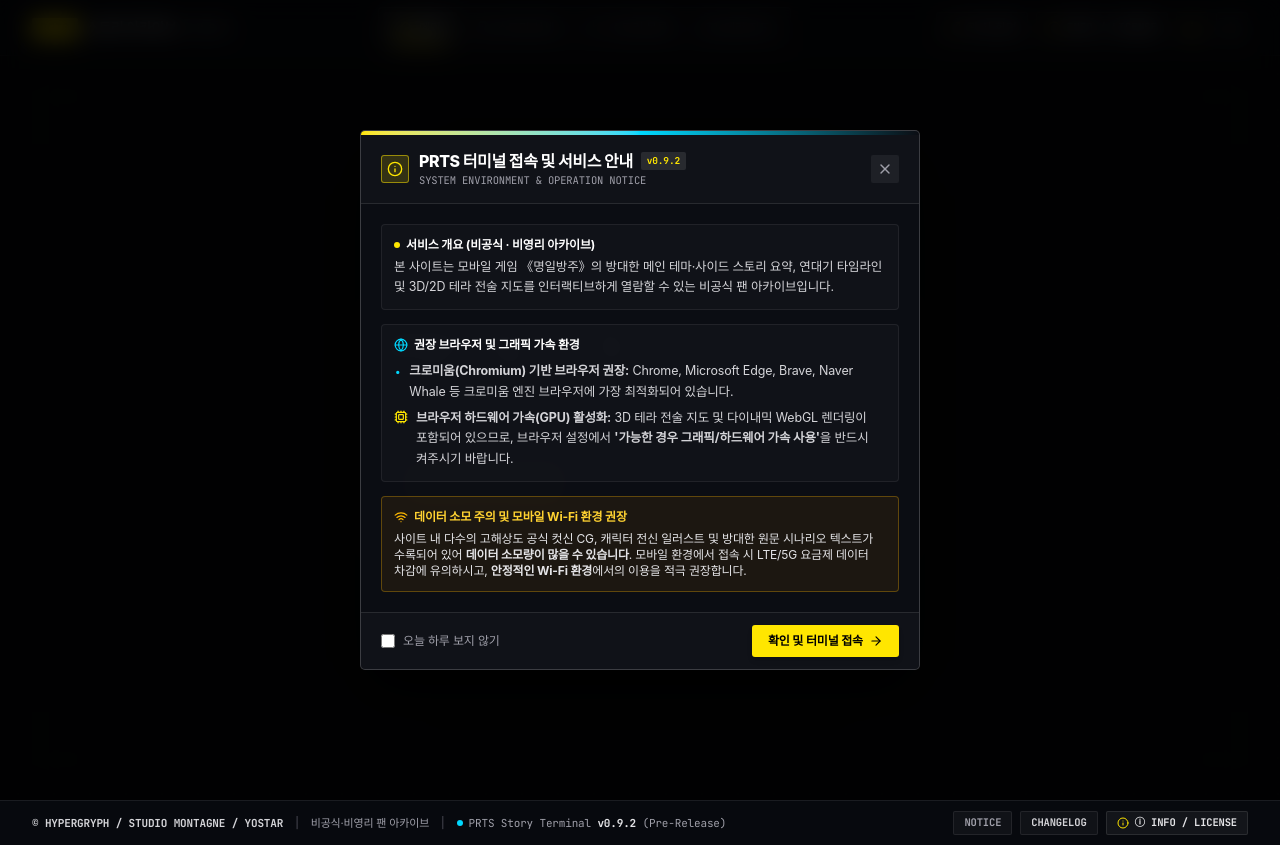
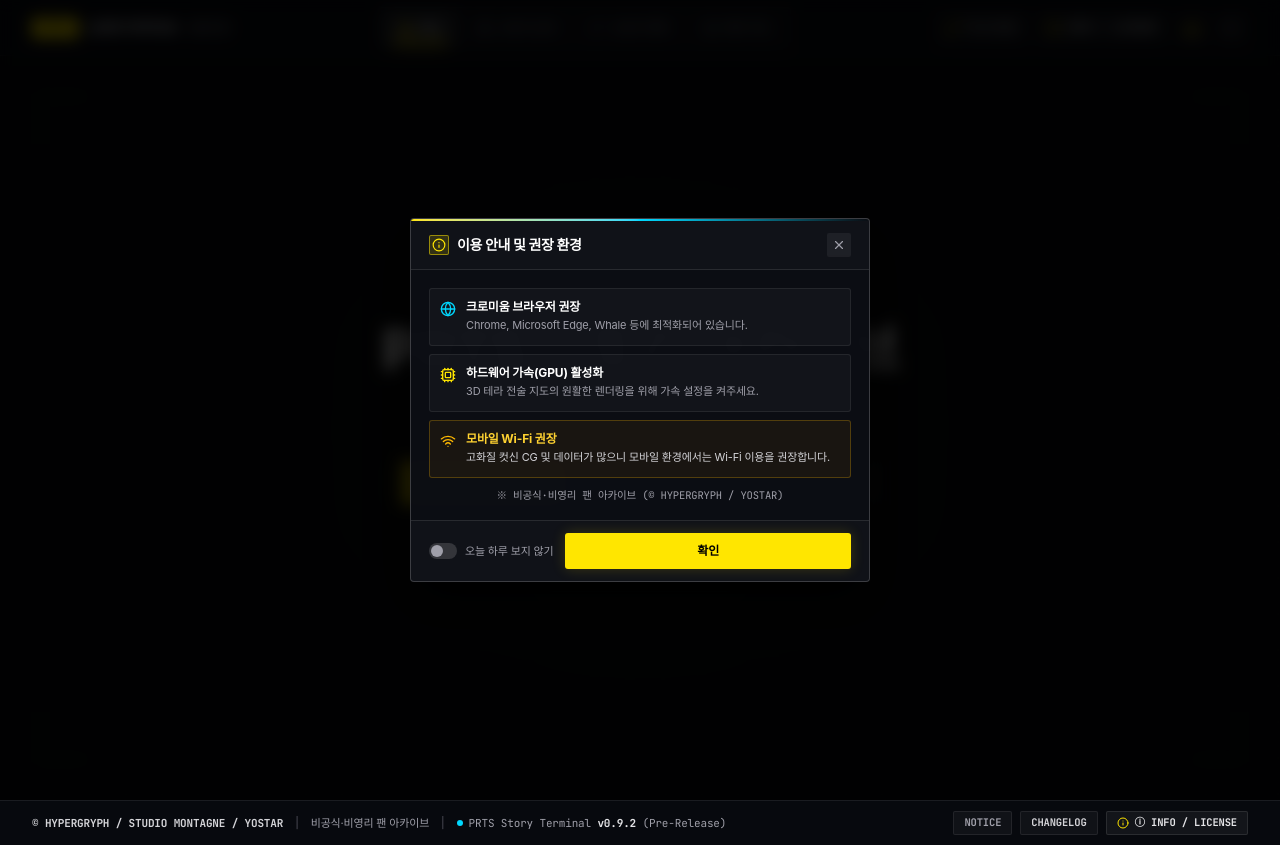
Before and after one commit to ER3246/PRTS-Story-Terminal, a React (Vite) app: page / in a window 1280 px wide. Built offline with nearby package versions, Linux system fonts and the light colour scheme; a web font is replaced by a local one.

Commit message:
refactor(notice): streamline modal text into concise bullets and redesign footer with wide confirm button and left toggle

```diff
--- a/src/components/ServiceNoticeModal.tsx
+++ b/src/components/ServiceNoticeModal.tsx
@@ -4,11 +4,9 @@ import {
   Globe,
   Cpu,
   Wifi,
-  X,
-  ArrowRight
+  X
 } from 'lucide-react';
 import { playClickSound, playCloseSound } from '../utils/soundEffects';
-import { APP_VERSION_CODE } from '../version';
 
 interface ServiceNoticeModalProps {
   isOpen: boolean;
@@ -63,112 +61,104 @@ export const ServiceNoticeModal: React.FC<ServiceNoticeModalProps> = ({
       onPointerDown={(e) => e.stopPropagation()}
       onPointerUp={(e) => e.stopPropagation()}
       onClick={handleClose}
-      className="fixed inset-0 z-50 flex items-center justify-center p-3.5 sm:p-5 bg-black/80 backdrop-blur-md animate-fadeIn select-none"
+      className="fixed inset-0 z-50 flex items-center justify-center p-4 bg-black/80 backdrop-blur-sm animate-fadeIn select-none"
     >
       <div
         onPointerDown={(e) => e.stopPropagation()}
         onPointerUp={(e) => e.stopPropagation()}
         onClick={(e) => e.stopPropagation()}
-        className="relative w-full max-w-[560px] bg-[#0c0e14]/98 border border-white/20 rounded-[5px] shadow-[0_24px_64px_rgba(0,0,0,0.92)] flex flex-col overflow-hidden text-zinc-100 animate-scaleUp font-sans"
+        className="relative w-full max-w-[460px] bg-[#0c0e14]/98 border border-white/20 rounded-[4px] shadow-[0_20px_50px_rgba(0,0,0,0.9)] flex flex-col overflow-hidden text-zinc-100 animate-scaleUp font-sans"
       >
         {/* Top High-Tech Accent Bar */}
-        <div className="h-1 w-full bg-gradient-to-r from-[#ffe600] via-[#00d8ff] to-transparent" />
+        <div className="h-0.5 w-full bg-gradient-to-r from-[#ffe600] via-[#00d8ff] to-transparent" />
 
         {/* Modal Header */}
-        <div className="px-5 py-3.5 border-b border-white/10 flex items-center justify-between bg-white/[0.02]">
-          <div className="flex items-center gap-2.5">
-            <div className="w-7 h-7 rounded-[3px] bg-[#ffe600]/15 border border-[#ffe600]/50 flex items-center justify-center text-[#ffe600]">
-              <Info className="w-4 h-4" />
+        <div className="px-4.5 py-3 border-b border-white/10 flex items-center justify-between bg-white/[0.02]">
+          <div className="flex items-center gap-2">
+            <div className="w-5 h-5 rounded-[2px] bg-[#ffe600]/15 border border-[#ffe600]/50 flex items-center justify-center text-[#ffe600]">
+              <Info className="w-3.5 h-3.5" />
             </div>
-            <div>
-              <div className="flex items-center gap-2">
-                <h2 className="text-sm sm:text-base font-extrabold text-white tracking-tight">
-                  PRTS 터미널 접속 및 서비스 안내
-                </h2>
-                <span className="px-1.5 py-0.5 rounded-[2px] bg-white/10 text-[#ffe600] font-mono text-[9.5px] font-bold">
-                  {APP_VERSION_CODE}
-                </span>
-              </div>
-              <p className="text-[10.5px] font-mono text-zinc-400">
-                SYSTEM ENVIRONMENT & OPERATION NOTICE
-              </p>
-            </div>
+            <h2 className="text-sm font-bold text-white tracking-tight">
+              이용 안내 및 권장 환경
+            </h2>
           </div>
 
           <button
             onClick={handleClose}
             title="닫기 (ESC)"
-            className="w-7 h-7 rounded-[2px] bg-white/[0.06] hover:bg-white/[0.15] text-zinc-400 hover:text-white flex items-center justify-center transition-colors cursor-pointer"
+            className="w-6 h-6 rounded-[2px] bg-white/[0.06] hover:bg-white/[0.15] text-zinc-400 hover:text-white flex items-center justify-center transition-colors cursor-pointer"
           >
-            <X className="w-4 h-4" />
+            <X className="w-3.5 h-3.5" />
           </button>
         </div>
 
-        {/* Modal Body */}
-        <div className="p-5 space-y-3.5 text-xs sm:text-[12.5px] leading-relaxed">
-          {/* Section 1: 서비스 안내 */}
-          <div className="p-3 rounded-[4px] bg-white/[0.025] border border-white/[0.07] space-y-1">
-            <div className="flex items-center gap-1.5 font-bold text-white text-xs">
-              <span className="w-1.5 h-1.5 rounded-full bg-[#ffe600]" />
-              <span>서비스 개요 (비공식 · 비영리 아카이브)</span>
+        {/* Modal Body: 핵심만 직관적으로 안내 */}
+        <div className="p-4 sm:p-4.5 space-y-2 text-xs">
+          {/* 1. 크로미움 브라우저 */}
+          <div className="flex items-start gap-2.5 p-2.5 rounded-[3px] bg-white/[0.03] border border-white/[0.08]">
+            <Globe className="w-4 h-4 text-[#00d8ff] shrink-0 mt-0.5" />
+            <div className="space-y-0.5 min-w-0">
+              <div className="font-bold text-white text-[12px]">크로미움 브라우저 권장</div>
+              <div className="text-zinc-400 text-[11px] leading-relaxed">
+                Chrome, Microsoft Edge, Whale 등에 최적화되어 있습니다.
+              </div>
             </div>
-            <p className="text-zinc-300 [word-break:keep-all]">
-              본 사이트는 모바일 게임 《명일방주》의 방대한 메인 테마·사이드 스토리 요약, 연대기 타임라인 및 3D/2D 테라 전술 지도를 인터랙티브하게 열람할 수 있는 비공식 팬 아카이브입니다.
-            </p>
           </div>
 
-          {/* Section 2: 브라우저 및 하드웨어 가속 권장 */}
-          <div className="p-3 rounded-[4px] bg-white/[0.025] border border-white/[0.07] space-y-2">
-            <div className="flex items-center gap-1.5 font-bold text-white text-xs">
-              <Globe className="w-3.5 h-3.5 text-[#00d8ff]" />
-              <span>권장 브라우저 및 그래픽 가속 환경</span>
+          {/* 2. 하드웨어 가속 */}
+          <div className="flex items-start gap-2.5 p-2.5 rounded-[3px] bg-white/[0.03] border border-white/[0.08]">
+            <Cpu className="w-4 h-4 text-[#ffe600] shrink-0 mt-0.5" />
+            <div className="space-y-0.5 min-w-0">
+              <div className="font-bold text-white text-[12px]">하드웨어 가속(GPU) 활성화</div>
+              <div className="text-zinc-400 text-[11px] leading-relaxed">
+                3D 테라 전술 지도의 원활한 렌더링을 위해 가속 설정을 켜주세요.
+              </div>
             </div>
-            <ul className="space-y-1.5 text-zinc-300 [word-break:keep-all]">
-              <li className="flex items-start gap-2">
-                <span className="text-[#00d8ff] font-mono font-bold mt-0.5">•</span>
-                <span>
-                  <strong>크로미움(Chromium) 기반 브라우저 권장:</strong> Chrome, Microsoft Edge, Brave, Naver Whale 등 크로미움 엔진 브라우저에 가장 최적화되어 있습니다.
-                </span>
-              </li>
-              <li className="flex items-start gap-2">
-                <Cpu className="w-3.5 h-3.5 text-[#ffe600] flex-shrink-0 mt-0.5" />
-                <span>
-                  <strong>브라우저 하드웨어 가속(GPU) 활성화:</strong> 3D 테라 전술 지도 및 다이내믹 WebGL 렌더링이 포함되어 있으므로, 브라우저 설정에서 <strong>'가능한 경우 그래픽/하드웨어 가속 사용'</strong>을 반드시 켜주시기 바랍니다.
-                </span>
-              </li>
-            </ul>
           </div>
 
-          {/* Section 3: 데이터 소모 주의 및 Wi-Fi 권장 */}
-          <div className="p-3 rounded-[4px] bg-amber-500/[0.07] border border-amber-400/30 space-y-1.5">
-            <div className="flex items-center gap-1.5 font-bold text-amber-300 text-xs">
-              <Wifi className="w-3.5 h-3.5 text-amber-400" />
-              <span>데이터 소모 주의 및 모바일 Wi-Fi 환경 권장</span>
+          {/* 3. 모바일 Wi-Fi 권장 */}
+          <div className="flex items-start gap-2.5 p-2.5 rounded-[3px] bg-amber-500/[0.06] border border-amber-400/25">
+            <Wifi className="w-4 h-4 text-amber-400 shrink-0 mt-0.5" />
+            <div className="space-y-0.5 min-w-0">
+              <div className="font-bold text-amber-300 text-[12px]">모바일 Wi-Fi 권장</div>
+              <div className="text-zinc-300 text-[11px] leading-relaxed">
+                고화질 컷신 CG 및 데이터가 많으니 모바일 환경에서는 Wi-Fi 이용을 권장합니다.
+              </div>
             </div>
-            <p className="text-zinc-200 text-[11.5px] sm:text-xs [word-break:keep-all]">
-              사이트 내 다수의 고해상도 공식 컷신 CG, 캐릭터 전신 일러스트 및 방대한 원문 시나리오 텍스트가 수록되어 있어 <strong>데이터 소모량이 많을 수 있습니다</strong>. 모바일 환경에서 접속 시 LTE/5G 요금제 데이터 차감에 유의하시고, <strong>안정적인 Wi-Fi 환경</strong>에서의 이용을 적극 권장합니다.
-            </p>
           </div>
+
+          <p className="text-[10.5px] text-zinc-400 text-center pt-0.5 font-mono">
+            ※ 비공식·비영리 팬 아카이브 (© HYPERGRYPH / YOSTAR)
+          </p>
         </div>
 
-        {/* Modal Footer */}
-        <div className="px-5 py-3 border-t border-white/10 bg-white/[0.02] flex items-center justify-between gap-3">
-          <label className="flex items-center gap-2 text-xs text-zinc-400 hover:text-zinc-200 cursor-pointer select-none">
-            <input
-              type="checkbox"
-              checked={dontShowToday}
-              onChange={(e) => setDontShowToday(e.target.checked)}
-              className="w-3.5 h-3.5 rounded border-white/20 bg-white/10 accent-[#ffe600] cursor-pointer"
-            />
-            <span>오늘 하루 보지 않기</span>
+        {/* Modal Footer: 왼쪽 끝 토글 + 하단 길게 배치된 확인 버튼 */}
+        <div className="px-4.5 py-3 border-t border-white/10 bg-white/[0.02] flex items-center gap-3">
+          {/* 왼쪽 끝: 오늘 하루 보지 않기 토글 */}
+          <label className="flex items-center gap-2 cursor-pointer select-none text-[11px] text-zinc-400 hover:text-zinc-200 shrink-0 group">
+            <div className="relative">
+              <input
+                type="checkbox"
+                checked={dontShowToday}
+                onChange={(e) => setDontShowToday(e.target.checked)}
+                className="sr-only peer"
+              />
+              <div className="w-7 h-4 rounded-full bg-white/15 peer-checked:bg-[#ffe600] transition-colors" />
+              <div
+                className={`absolute top-0.5 left-0.5 w-3 h-3 rounded-full transition-transform ${
+                  dontShowToday ? 'translate-x-3 bg-black' : 'bg-zinc-400 group-hover:bg-zinc-200'
+                }`}
+              />
+            </div>
+            <span className="whitespace-nowrap">오늘 하루 보지 않기</span>
           </label>
 
+          {/* 확인 버튼: 길게 전체 너비 확장 */}
           <button
             onClick={handleConfirm}
-            className="h-8 px-4 rounded-[3px] bg-[#ffe600] hover:bg-[#fff04d] text-black font-bold text-xs flex items-center gap-1.5 transition-all shadow-md cursor-pointer"
+            className="flex-1 h-9 px-4 rounded-[3px] bg-[#ffe600] hover:bg-[#fff04d] text-black font-bold text-xs flex items-center justify-center transition-all shadow-[0_0_14px_rgba(255,230,0,0.18)] hover:shadow-[0_0_18px_rgba(255,230,0,0.32)] cursor-pointer"
           >
-            <span>확인 및 터미널 접속</span>
-            <ArrowRight className="w-3.5 h-3.5" />
+            <span>확인</span>
           </button>
         </div>
       </div>
```
